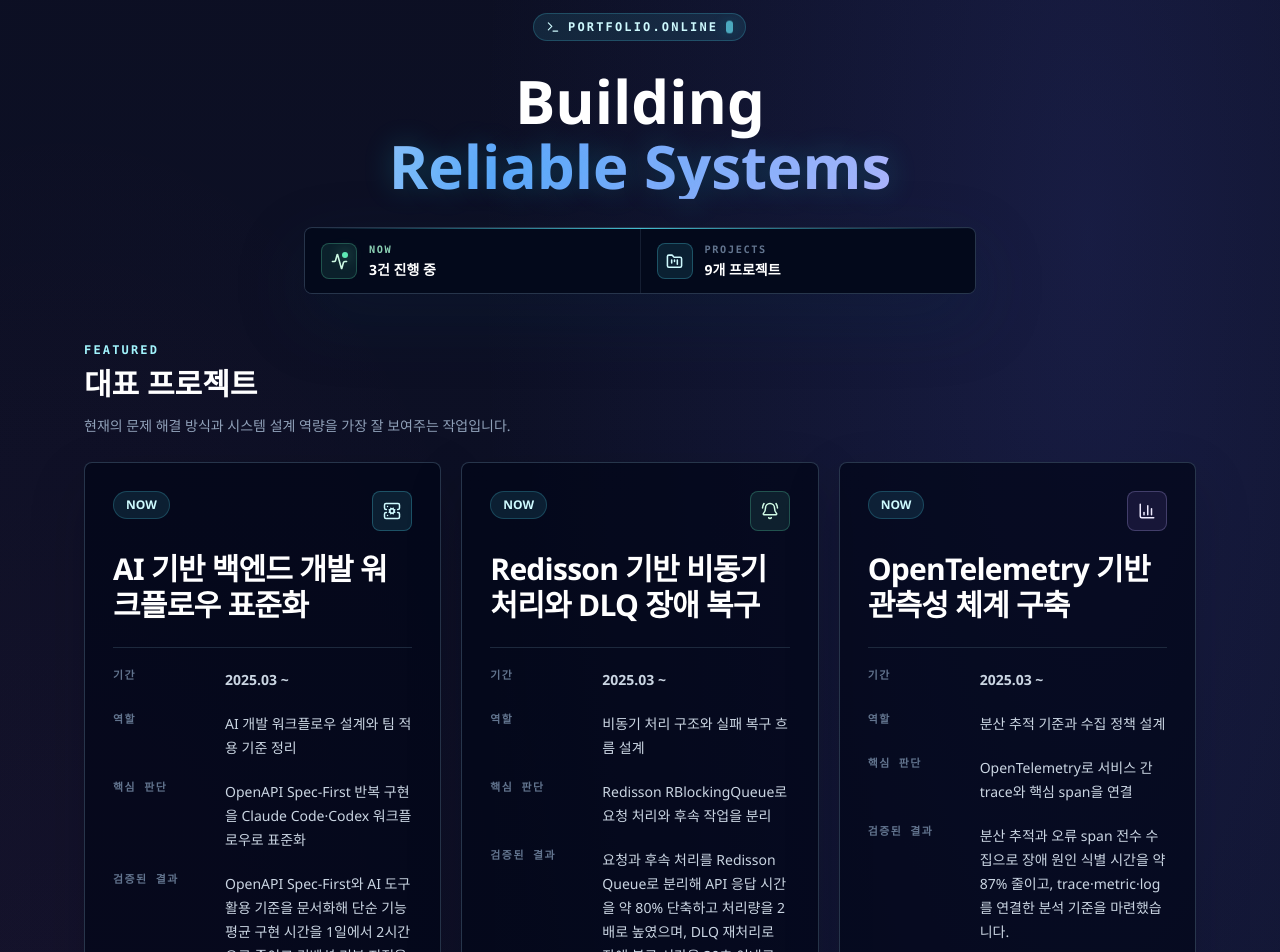
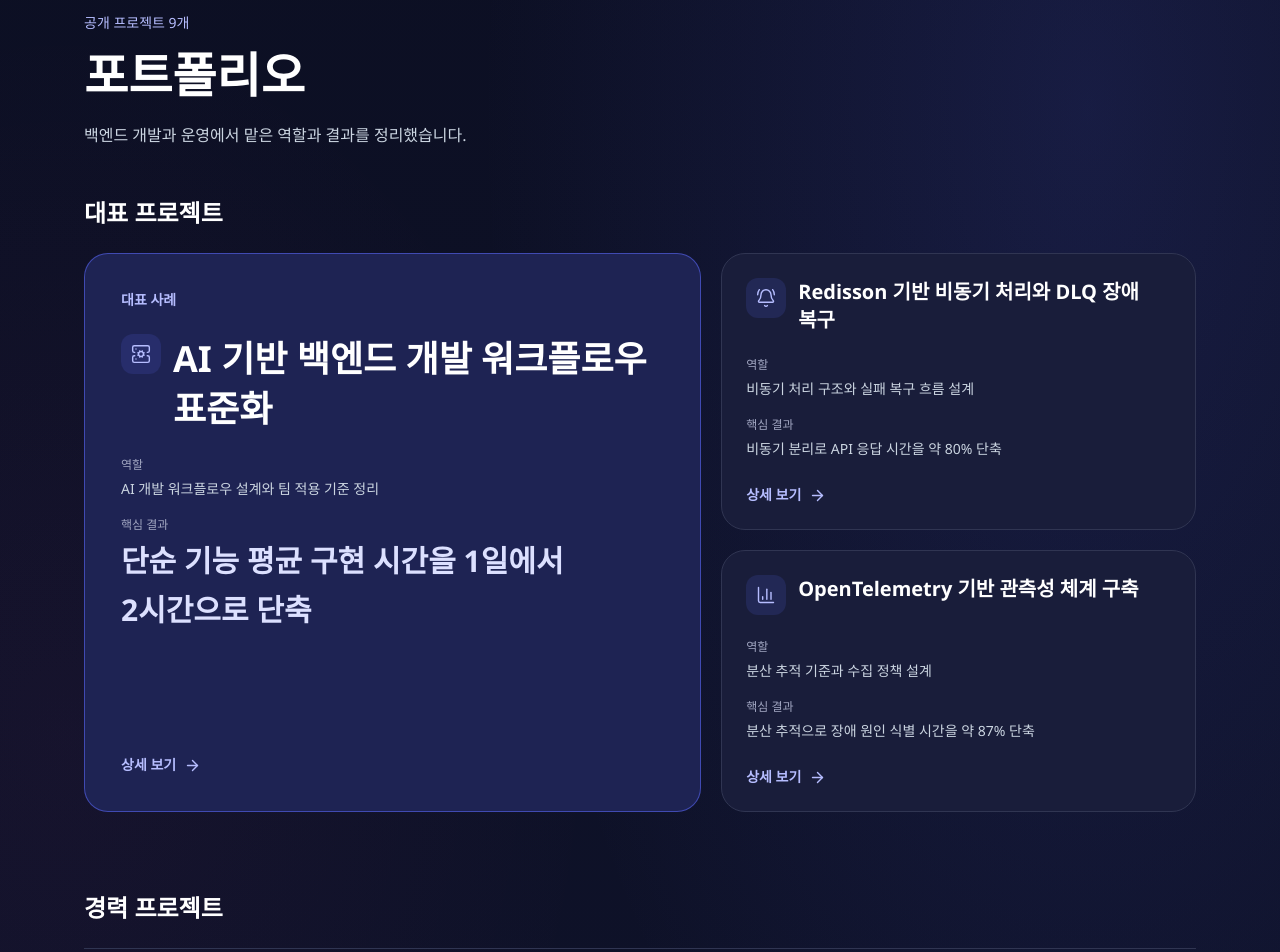
Before and after one commit to Hongbaekson/h-log, a Next.js app in the folder apps/h-log/: page /portfolio in a window 1280 px wide. Shown: the part 140-1092 px from the top of the page. Built offline with nearby package versions, Linux system fonts and the light colour scheme.

Commit message:
feat(h-log): clarify portfolio project hierarchy

```diff
--- a/apps/h-log/app/portfolio/page.tsx
+++ b/apps/h-log/app/portfolio/page.tsx
@@ -1,15 +1,10 @@
 import type { Metadata } from "next";
 import Link from "next/link";
-import {
-  Activity,
-  ArrowRight,
-  FolderKanban,
-  Terminal,
-} from "lucide-react";
+import { ArrowRight } from "lucide-react";
 
-import { Badge, Container } from "@/components/ui";
+import { Container } from "@/components/ui";
 import { createPortfolioCardModel } from "@/lib/portfolio-card";
-import { projects, projectToneClasses } from "@/lib/projects";
+import { projects } from "@/lib/projects";
 
 export const metadata: Metadata = {
   alternates: {
@@ -23,7 +18,6 @@ export const metadata: Metadata = {
 const featuredProjects = projects.filter((project) => project.section === "featured");
 const careerProjects = projects.filter((project) => project.section === "career");
 const sideProjects = projects.filter((project) => project.section === "side");
-const activeProjectCount = featuredProjects.length;
 
 function ProjectCard({
   featured = false,
@@ -34,78 +28,54 @@ function ProjectCard({
 }) {
   const card = createPortfolioCardModel(project);
   const Icon = project.icon;
+  const isCareer = project.section === "career";
 
   return (
     <Link
       aria-label={`${card.title} 프로젝트 상세 보기`}
-      className={`group flex h-full min-w-0 flex-col rounded-lg border border-slate-700/80 bg-slate-950/72 shadow-[0_22px_56px_rgb(2_6_23/0.18)] transition-colors duration-200 hover:border-cyan-300/55 hover:bg-slate-900/78 focus-visible:outline focus-visible:outline-2 focus-visible:outline-offset-4 focus-visible:outline-cyan-300 ${
-        featured ? "p-6 md:p-7" : "p-5 md:p-6"
+      className={`group h-full min-w-0 transition-colors hover:border-[#a3aaff] focus-visible:outline focus-visible:outline-2 focus-visible:outline-offset-4 focus-visible:outline-[#b6bdff] ${
+        isCareer
+          ? "grid gap-4 border-b border-[var(--border)] py-6 md:grid-cols-[minmax(0,1fr)_minmax(0,1.2fr)] md:gap-10"
+          : `flex flex-col rounded-3xl border p-6 ${featured ? "border-[#5865f2]/60 bg-[var(--surface-elevated)] md:p-9" : "border-[var(--border)] bg-[var(--surface)]"}`
       }`}
       href={`/portfolio/${project.slug}`}
     >
-      <div className="flex items-start justify-between gap-4">
-        <Badge tone={card.isCurrent ? "cyan" : "slate"}>{card.statusLabel}</Badge>
-        <span
-          className={`grid h-10 w-10 shrink-0 place-items-center rounded-lg border ${projectToneClasses[project.tone]}`}
-          aria-hidden="true"
-        >
-          <Icon size={18} strokeWidth={2} />
+      <div className="min-w-0">
+        {featured && (
+          <p className="mb-6 text-sm font-semibold text-[#b6bdff]">대표 사례</p>
+        )}
+        <div className="flex items-start gap-3">
+          {!isCareer && (
+            <span className="grid h-10 w-10 shrink-0 place-items-center rounded-xl bg-[#5865f2]/15 text-[#b6bdff]">
+              <Icon aria-hidden="true" size={20} strokeWidth={1.7} />
             </span>
+          )}
+          <h3 className={`card-heading min-w-0 leading-snug break-keep text-white wrap-anywhere ${featured ? "text-2xl md:text-4xl" : "text-xl"}`}>
+            {card.title}
+          </h3>
+          {isCareer && <ArrowRight aria-hidden="true" className="mt-1 ml-auto shrink-0 text-[#b6bdff]" size={17} />}
+        </div>
       </div>
 
-      <h2
-        className={`card-heading mt-5 break-words tracking-tight text-white ${
-          featured ? "text-2xl md:text-3xl" : "text-xl md:text-2xl"
-        }`}
-      >
-        {card.title}
-      </h2>
-
-      <dl className="mt-6 grid gap-5 border-t border-slate-800 pt-5">
-        <div className="grid min-w-0 gap-1 sm:grid-cols-[6rem_minmax(0,1fr)] sm:gap-4">
-          <dt className="font-mono text-[0.68rem] font-bold uppercase tracking-[0.14em] text-slate-500">
-            기간
-          </dt>
-          <dd className="break-words text-sm font-semibold leading-6 text-slate-300">
-            {card.periodLabel}
-          </dd>
+      <dl className={`grid gap-4 ${isCareer ? "" : "mt-6"}`}>
+        <div className="min-w-0">
+          <dt className="text-xs text-[var(--text-muted)]">역할</dt>
+          <dd className="mt-1 text-sm leading-6 break-keep text-[var(--text-secondary)] wrap-anywhere">{card.role}</dd>
         </div>
-        <div className="grid min-w-0 gap-1 sm:grid-cols-[6rem_minmax(0,1fr)] sm:gap-4">
-          <dt className="font-mono text-[0.68rem] font-bold uppercase tracking-[0.14em] text-slate-500">
-            역할
-          </dt>
-          <dd className="break-words text-sm leading-6 text-slate-300">{card.role}</dd>
-        </div>
-        <div className="grid min-w-0 gap-1 sm:grid-cols-[6rem_minmax(0,1fr)] sm:gap-4">
-          <dt className="font-mono text-[0.68rem] font-bold uppercase tracking-[0.14em] text-slate-500">
-            핵심 판단
-          </dt>
-          <dd className="break-words text-sm leading-6 text-slate-300">
-            {card.decision}
-          </dd>
-        </div>
-        <div className="grid min-w-0 gap-1 sm:grid-cols-[6rem_minmax(0,1fr)] sm:gap-4">
-          <dt className="font-mono text-[0.68rem] font-bold uppercase tracking-[0.14em] text-slate-500">
-            검증된 결과
-          </dt>
-          <dd className="break-words text-sm leading-6 text-slate-300">
+        <div className="min-w-0">
+          <dt className="text-xs text-[var(--text-muted)]">핵심 결과</dt>
+          <dd className={`mt-1 break-keep wrap-anywhere ${featured ? "text-2xl leading-relaxed font-semibold text-[#dce0ff] md:text-3xl" : "text-sm leading-6 text-[var(--text-secondary)]"}`}>
             {card.result}
           </dd>
         </div>
       </dl>
 
-      <div className="mt-6 flex flex-wrap gap-2">
-        {card.stack.map((item) => (
-          <Badge key={item} tone="slate">
-            {item}
-          </Badge>
-        ))}
-      </div>
-
-      <div className="mt-auto flex items-center gap-2 pt-7 text-sm font-semibold text-cyan-100 transition-colors group-hover:text-white">
+      {!isCareer && (
+        <span className="mt-auto flex items-center gap-2 pt-6 text-sm font-semibold text-[#b6bdff] group-hover:text-white">
           상세 보기
-        <ArrowRight aria-hidden="true" size={17} strokeWidth={2} />
-      </div>
+          <ArrowRight aria-hidden="true" size={17} />
+        </span>
+      )}
     </Link>
   );
 }
@@ -113,100 +83,39 @@ function ProjectCard({
 export default function PortfolioPage() {
   return (
     <>
-      <section className="pt-12 pb-10 md:pt-16 md:pb-12">
+      <section className="pt-10 pb-10 md:pt-16 md:pb-12">
         <Container>
-          <div className="mx-auto max-w-4xl text-center">
-            <Badge className="hero-reveal hero-reveal-1" tone="cyan">
-              <Terminal aria-hidden="true" size={14} strokeWidth={2} />
-              <span className="font-mono uppercase tracking-[0.18em]">portfolio.online</span>
-              <span className="hero-signal-cursor" aria-hidden="true" />
-            </Badge>
-
-            <h1 className="hero-heading hero-reveal hero-reveal-2 mt-7 text-4xl leading-[1.08] tracking-normal text-white md:text-6xl">
-              Building
-              <br />
-              <span className="hero-name-gradient">Reliable Systems</span>
+          <p className="text-sm text-[#b6bdff]">공개 프로젝트 {projects.length}개</p>
+          <h1 className="hero-heading mt-3 text-4xl leading-tight text-white md:text-5xl">
+            포트폴리오
           </h1>
-
-            <div
-              className="hero-reveal hero-reveal-3 mx-auto mt-7 max-w-2xl overflow-hidden rounded-lg border border-slate-700/80 bg-slate-950/78 text-left shadow-[0_24px_70px_rgb(8_47_73/0.22)]"
-              aria-label="포트폴리오 상태 요약"
-            >
-              <div className="h-px bg-gradient-to-r from-transparent via-cyan-300/80 to-transparent" />
-              <div className="grid bg-slate-800/70 sm:grid-cols-2 sm:gap-px">
-                <div className="flex min-h-16 items-center gap-3 bg-slate-950/88 px-4 py-3">
-                  <span className="relative grid h-9 w-9 shrink-0 place-items-center rounded-lg border border-emerald-300/25 bg-emerald-300/10 text-emerald-100">
-                    <span
-                      className="absolute right-2 top-2 h-1.5 w-1.5 rounded-full bg-emerald-300 shadow-[0_0_14px_rgb(110_231_183/0.9)]"
-                      aria-hidden="true"
-                    />
-                    <Activity aria-hidden="true" size={17} strokeWidth={2.2} />
-                  </span>
-                  <div>
-                    <div className="font-mono text-[0.64rem] font-bold uppercase tracking-[0.16em] text-emerald-200/85">
-                      now
-                    </div>
-                    <div className="mt-0.5 text-sm font-semibold text-white">
-                      {activeProjectCount}건 진행 중
-                    </div>
-                  </div>
-                </div>
-
-                <div className="flex min-h-16 items-center gap-3 border-t border-slate-800/90 bg-slate-950/88 px-4 py-3 sm:border-t-0">
-                  <span className="grid h-9 w-9 shrink-0 place-items-center rounded-lg border border-cyan-300/25 bg-cyan-300/10 text-cyan-100">
-                    <FolderKanban aria-hidden="true" size={17} strokeWidth={2.2} />
-                  </span>
-                  <div>
-                    <div className="font-mono text-[0.64rem] font-bold uppercase tracking-[0.16em] text-slate-500">
-                      projects
-                    </div>
-                    <div className="mt-0.5 text-sm font-semibold text-white">
-                      {projects.length}개 프로젝트
-                    </div>
-                  </div>
-                </div>
-              </div>
-            </div>
-          </div>
+          <p className="mt-4 max-w-2xl text-base leading-7 text-[var(--text-secondary)]">
+            백엔드 개발과 운영에서 맡은 역할과 결과를 정리했습니다.
+          </p>
         </Container>
       </section>
 
-      <section aria-labelledby="featured-projects" className="pb-12">
+      <section aria-labelledby="featured-projects" className="pb-14 md:pb-20">
         <Container>
-          <div className="max-w-2xl">
-            <p className="font-mono text-xs font-bold uppercase tracking-[0.18em] text-cyan-200">
-              Featured
-            </p>
-            <h2 id="featured-projects" className="mt-2 text-2xl font-extrabold text-white md:text-3xl">
+          <h2 id="featured-projects" className="text-2xl font-bold text-white">
             대표 프로젝트
           </h2>
-            <p className="mt-3 text-sm leading-6 text-slate-400">
-              현재의 문제 해결 방식과 시스템 설계 역량을 가장 잘 보여주는 작업입니다.
-            </p>
-          </div>
-
-          <ol className="mt-6 grid gap-5 lg:grid-cols-3">
-            {featuredProjects.map((project) => (
-              <li className="min-w-0" key={project.slug}>
-                <ProjectCard featured project={project} />
+          <ol className="mt-6 grid gap-5 lg:grid-cols-[minmax(0,1.3fr)_minmax(0,1fr)]">
+            {featuredProjects.map((project, index) => (
+              <li className={`min-w-0 ${index === 0 ? "lg:row-span-2" : ""}`} key={project.slug}>
+                <ProjectCard featured={index === 0} project={project} />
               </li>
             ))}
           </ol>
         </Container>
       </section>
 
-      <section aria-labelledby="career-projects" className="pb-12">
+      <section aria-labelledby="career-projects" className="pb-14 md:pb-20">
         <Container>
-          <div className="max-w-2xl">
-            <p className="font-mono text-xs font-bold uppercase tracking-[0.18em] text-blue-200">
-              Career Archive
-            </p>
-            <h2 id="career-projects" className="mt-2 text-2xl font-extrabold text-white md:text-3xl">
+          <h2 id="career-projects" className="text-2xl font-bold text-white">
             경력 프로젝트
           </h2>
-          </div>
-
-          <ol className="mt-6 grid gap-4 lg:grid-cols-2">
+          <ol className="mt-6 border-t border-[var(--border)]">
             {careerProjects.map((project) => (
               <li className="min-w-0" key={project.slug}>
                 <ProjectCard project={project} />
@@ -218,19 +127,13 @@ export default function PortfolioPage() {
 
       <section aria-labelledby="side-projects" className="pb-24">
         <Container>
-          <div className="max-w-2xl">
-            <p className="font-mono text-xs font-bold uppercase tracking-[0.18em] text-violet-200">
-              Side Project
-            </p>
-            <h2 id="side-projects" className="mt-2 text-2xl font-extrabold text-white md:text-3xl">
+          <h2 id="side-projects" className="text-2xl font-bold text-white">
             개인 프로젝트
           </h2>
-            <p className="mt-3 text-sm leading-6 text-slate-400">
+          <p className="mt-3 text-sm leading-6 text-[var(--text-muted)]">
             실무 경력과 구분해 직접 설계하고 운영하는 자동화 프로젝트입니다.
           </p>
-          </div>
-
-          <ol className="mt-6 grid gap-4 lg:grid-cols-2">
+          <ol className="mt-6 grid gap-5">
             {sideProjects.map((project) => (
               <li className="min-w-0" key={project.slug}>
                 <ProjectCard project={project} />
--- a/apps/h-log/lib/portfolio-card.ts
+++ b/apps/h-log/lib/portfolio-card.ts
@@ -1,18 +1,9 @@
 import type { Project } from "./projects";
 
 export function createPortfolioCardModel(project: Project) {
-  const isCurrent = project.period.includes("현재");
-
   return {
-    decision: project.approach[0],
-    isCurrent,
-    periodLabel: isCurrent
-      ? project.period.replace(" - 현재", " ~")
-      : project.period,
-    result: project.summary,
+    result: project.impact[0],
     role: project.detail.role[0],
-    stack: project.stack.slice(0, 4),
-    statusLabel: isCurrent ? "NOW" : project.year,
     title: project.context,
   };
 }
--- a/apps/h-log/lib/projects.ts
+++ b/apps/h-log/lib/projects.ts
@@ -28,13 +28,6 @@ export type Project = {
   tone: ProjectTone;
   type: string;
   year: string;
-};
-
-export const projectToneClasses: Record<ProjectTone, string> = {
-  blue: "border-blue-300/25 bg-blue-400/10 text-blue-100",
-  cyan: "border-cyan-300/25 bg-cyan-300/10 text-cyan-100",
-  mint: "border-emerald-300/25 bg-emerald-300/10 text-emerald-100",
-  violet: "border-violet-300/25 bg-violet-400/10 text-violet-100",
 };
 
 export const projects = [
--- a/apps/h-log/phases/index.json
+++ b/apps/h-log/phases/index.json
@@ -148,7 +148,7 @@
     {
       "dir": "portfolio-evidence-experience",
       "status": "pending",
-      "summary": "2026-10-01 public experience plan: 포트폴리오 근거 강화. Steps 0-2 are planned; preserve Discord style, the entire radar area, published-current/privacy boundaries and the OCI hold."
+      "summary": "2026-10-19 Step 0 completed: Lead case + two supporting cases and compact career rows use Discord tokens with title/role/key result. All nine project records, detail URLs and Home hero/radar are preserved. Focused RED/GREEN 14/14, 1440/390/320 keyboard/long-text/destination checks, unit 213 pass/13 DB skip, lint/typecheck/build passed. Steps 1-2 remain pending; next: Step 1 decision-and-evidence-detail. Published-current/privacy boundaries and OCI hold remain unchanged."
     },
     {
       "dir": "editorial-trust-and-series",
--- a/apps/h-log/phases/portfolio-evidence-experience/index.json
+++ b/apps/h-log/phases/portfolio-evidence-experience/index.json
@@ -5,7 +5,8 @@
     {
       "step": 0,
       "name": "featured-hierarchy-and-discord",
-      "status": "pending"
+      "status": "completed",
+      "summary": "2026-10-19: Lead case + two supporting cases, compact career rows and Korean headings use existing Discord tokens. List projection contains title, role and first existing impact; all nine projects, detail URLs and source facts are preserved. Focused RED/GREEN 14/14, 1440/390/320 browser checks including keyboard/long text and unchanged Home hero/radar, unit 213 pass/13 DB skip, lint/typecheck/build passed. Next: Step 1 decision-and-evidence-detail."
     },
     {
       "step": 1,
--- a/apps/h-log/phases/portfolio-evidence-experience/step0.md
+++ b/apps/h-log/phases/portfolio-evidence-experience/step0.md
@@ -58,3 +58,20 @@ git diff --check
 - 저장 Markdown/HTML/hash나 기존 URL을 무단 재작성하지 말 것. 발행 무결성과 기존 링크를 유지해야 한다.
 - raw HTML 주입, private 글/내부 evidence/근거 없는 실적 노출을 허용하지 말 것. 공개 콘텐츠 경계를 유지해야 한다.
 - OCI·DNS/TLS·운영 timer·실제 provider 호출·공개 발행을 실행하지 말 것. 로컬 개선 계획이며 기존 OCI 보류는 유지된다.
+
+## 완료 기록 — 2026-10-19
+
+- `app/portfolio/page.tsx`: AI 개발 워크플로우를 대표 사례로 크게 배치하고 비동기 처리·관측성 사례 2개를 오른쪽에 쌓았다. 모바일에서는 기존 순서대로 표시한다. 경력 5개는 구분선으로 나눈 목록, 개인 프로젝트 1개는 별도 섹션으로 정리했다. 한국어 제목·공개 프로젝트 수·키보드 초점과 기존 Discord surface/Blurple 토큰을 사용한다.
+- `lib/portfolio-card.ts`: 목록에는 기존 제목·첫 역할·첫 성과만 선택한다. 기간·상태·기술 스택·결정의 중복 표시는 줄이고 전체 내용은 기존 상세에 유지했다. `lib/projects.ts`에서는 사용처가 사라진 색상 class map만 제거했다. 9개 프로젝트 데이터는 변경 전 JSON과 일치한다.
+- `lib/projects.test.ts`: 첫 성과 선택과 전체 원본 보존을 확인한다. RED는 기존 요약 반환으로 인한 assertion 실패, 브라우저 RED는 동일한 크기의 대표 카드였다. 최소 구현 후 동일 검증을 통과했다.
+
+검증 결과:
+
+- `node --no-warnings --test --experimental-strip-types lib/projects.test.ts lib/site-seo.test.ts`: 14/14 통과.
+- `npm run test`: 213 pass / 13 DB integration skip. DB·repository·worker·migration 변경은 없다.
+- `npm run lint`, `npm run typecheck`, `npm run build`: 통과.
+- 개발 서버의 1440/390/320px: 대표/보조 위계, 9개 링크와 상세 HTTP 200, `/portfolio` canonical, `/projects` 308, 제목·역할·결과 전체 표시, 긴 연속 문자열, 가로 넘침 없음, 키보드 초점·Enter 이동을 확인했다. Home 소개/레이더의 geometry·SVG도 변경 전과 일치한다.
+- 이 화면은 고정된 공개 프로젝트 목록을 렌더링한다. 새 비동기 조회가 없어 빈/DB 오류 상태는 해당하지 않는다. 긴 텍스트는 브라우저 내 합성 값으로 확인했으며 저장된 콘텐츠나 DB는 수정하지 않았다.
+- 스크린샷·비교 기준·브라우저 스크립트와 결과는 Git/Docker 제외 경로 `private/portfolio-hierarchy-check/`에 보관한다. 문서/JSON·상대 링크 검사와 `git diff --check`를 통과했다.
+
+다음은 [Step 1: decision-and-evidence-detail](step1.md)이다. Step 1–2와 phase 전체는 pending으로 유지한다.
```
Also changed, not shown: 9 other files (tests, documents, lock files or other folders). Lines whose indentation alone changed are shown as unchanged.
